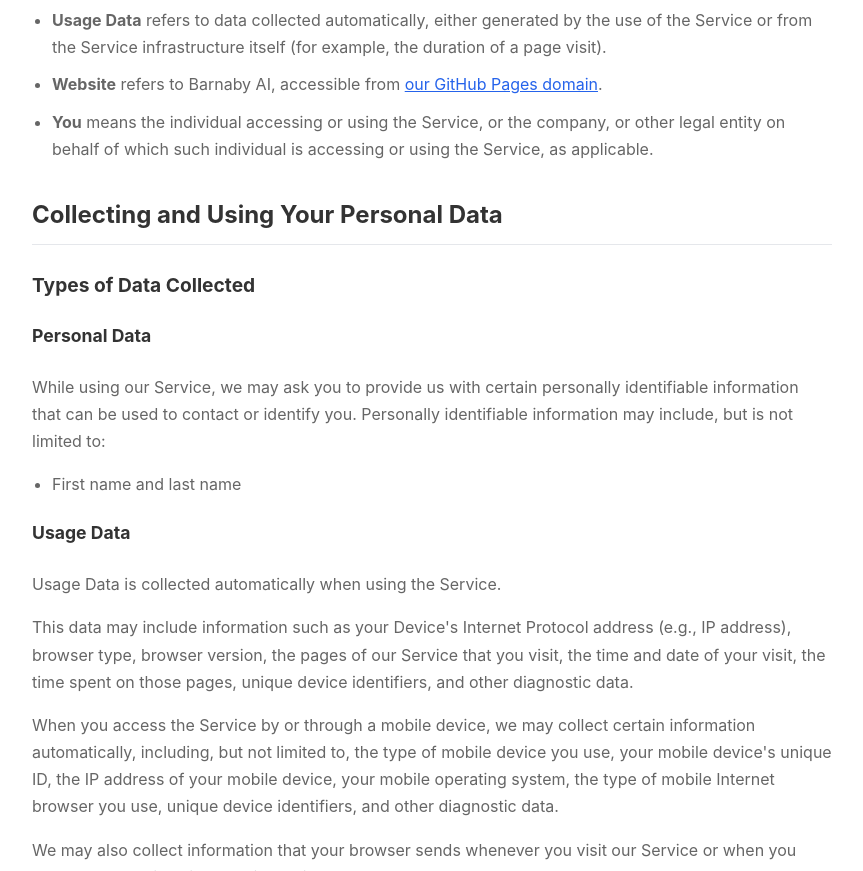
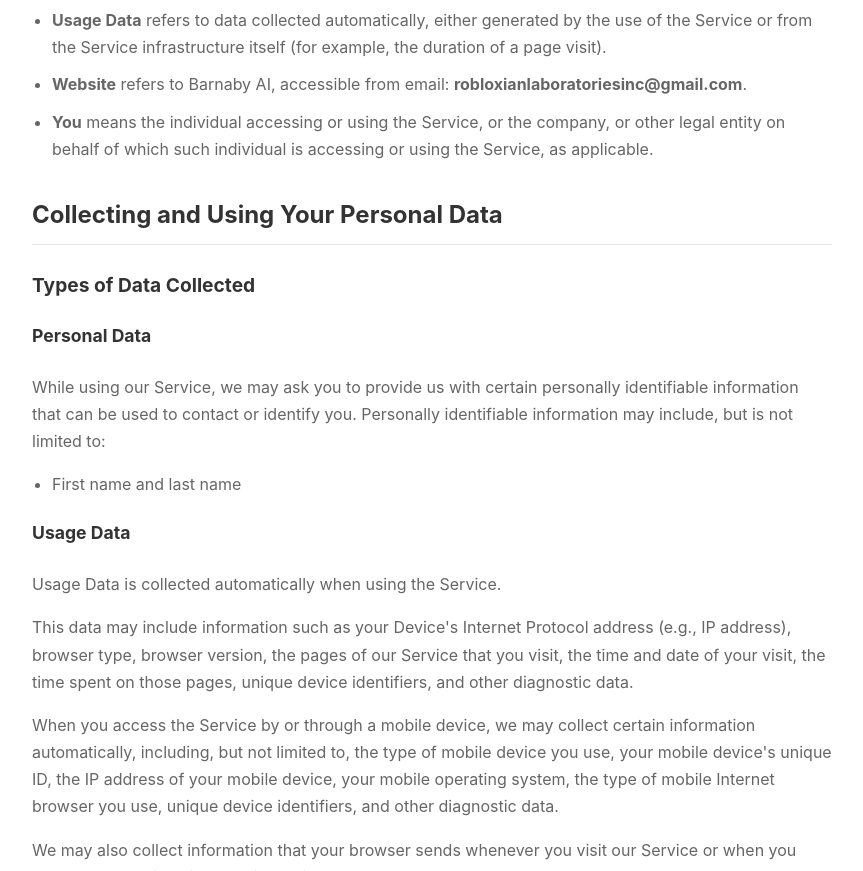
Before and after one commit to barnabyjohnsonroblox/barnaby.github.io, a plain HTML site: page index.html in a window 1280 px wide. Shown: the part 1452-2323 px from the top of the page, without its empty margins (208-1071 px from the left). Drawn offline with Linux system fonts and the light colour scheme.

Commit message:
Update website reference to email contact

```diff
--- a/index.html
+++ b/index.html
@@ -164,7 +164,7 @@
                 <li><strong>Service</strong> refers to the Application, the Website, or both.</li>
                 <li><strong>Service Provider</strong> means any natural or legal person who processes the data on behalf of the Company. It refers to third-party companies or individuals employed by the Company to facilitate the Service, provide the Service on behalf of the Company, perform services related to the Service, or assist the Company in analyzing how the Service is used.</li>
                 <li><strong>Usage Data</strong> refers to data collected automatically, either generated by the use of the Service or from the Service infrastructure itself (for example, the duration of a page visit).</li>
-                <li><strong>Website</strong> refers to Barnaby AI, accessible from <a href="https://barnabyjohnsonroblox.github.io/barnaby.github.io/" rel="external nofollow noopener" target="_blank">our GitHub Pages domain</a>.</li>
+                <li><strong>Website</strong> refers to Barnaby AI, accessible from email: <strong>robloxianlaboratoriesinc@gmail.com</strong>.</li>
                 <li><strong>You</strong> means the individual accessing or using the Service, or the company, or other legal entity on behalf of which such individual is accessing or using the Service, as applicable.</li>
             </ul>
 
```
